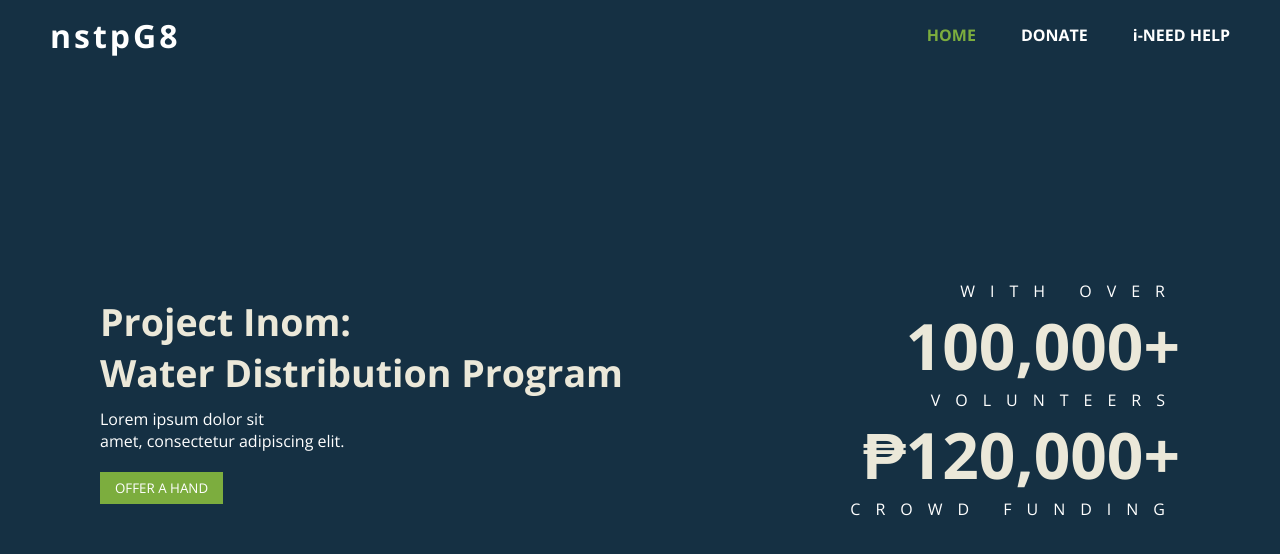
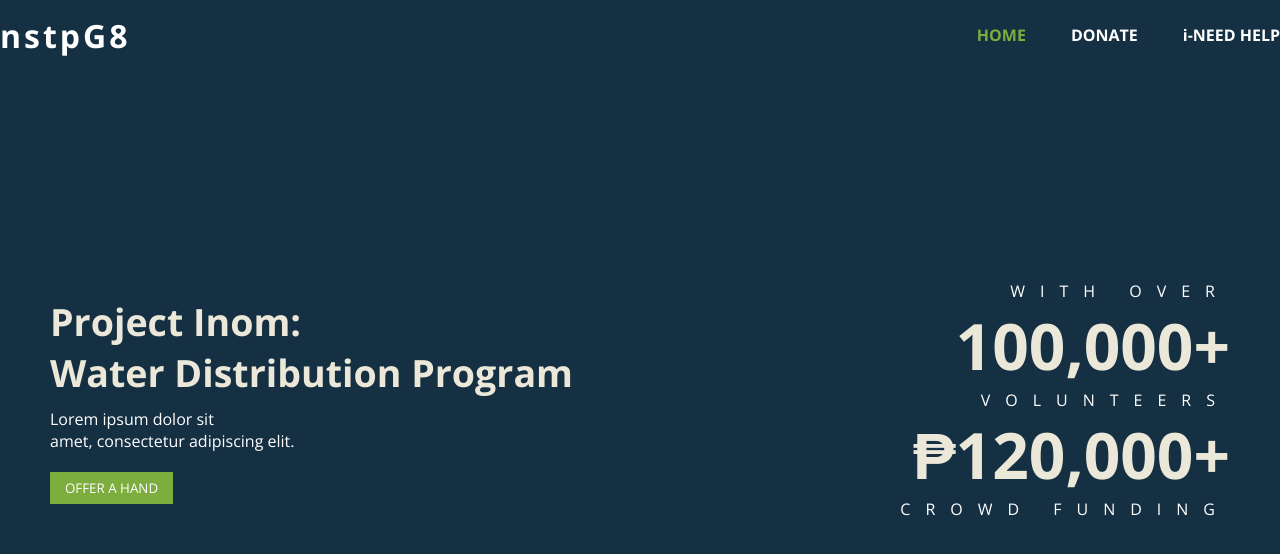
Before and after one commit to luckyx314/projectInom, a React (Create React App) app in the folder client/: page / in a window 1280 px wide. Shown: the top 554 px of the page. Built offline with nearby package versions, Linux system fonts and the light colour scheme.

Commit message:
modified: index.css - overflow: hidden

```diff
--- a/client/src/index.css
+++ b/client/src/index.css
@@ -5,6 +5,7 @@
     margin: 0;
     padding: 0;
     font-family: "Open Sans", sans-serif;
+    overflow: hidden;
 }
 
 .App {
@@ -13,7 +14,6 @@
     min-width: 100vw;
     width: 100%;
     height: 100%;
-    padding: 0 50px;
 }
 
 @media screen and (max-width: 810px) {
```
